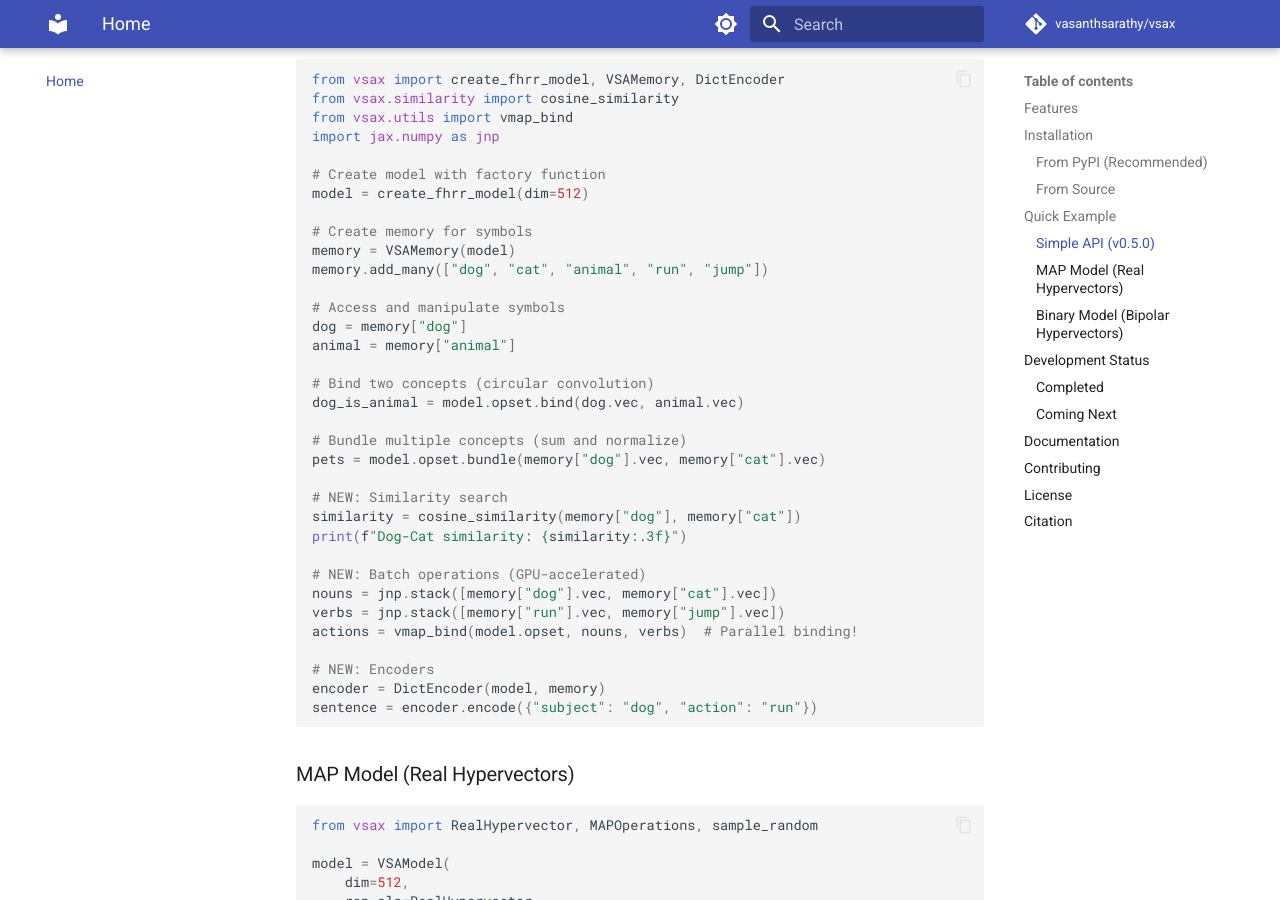
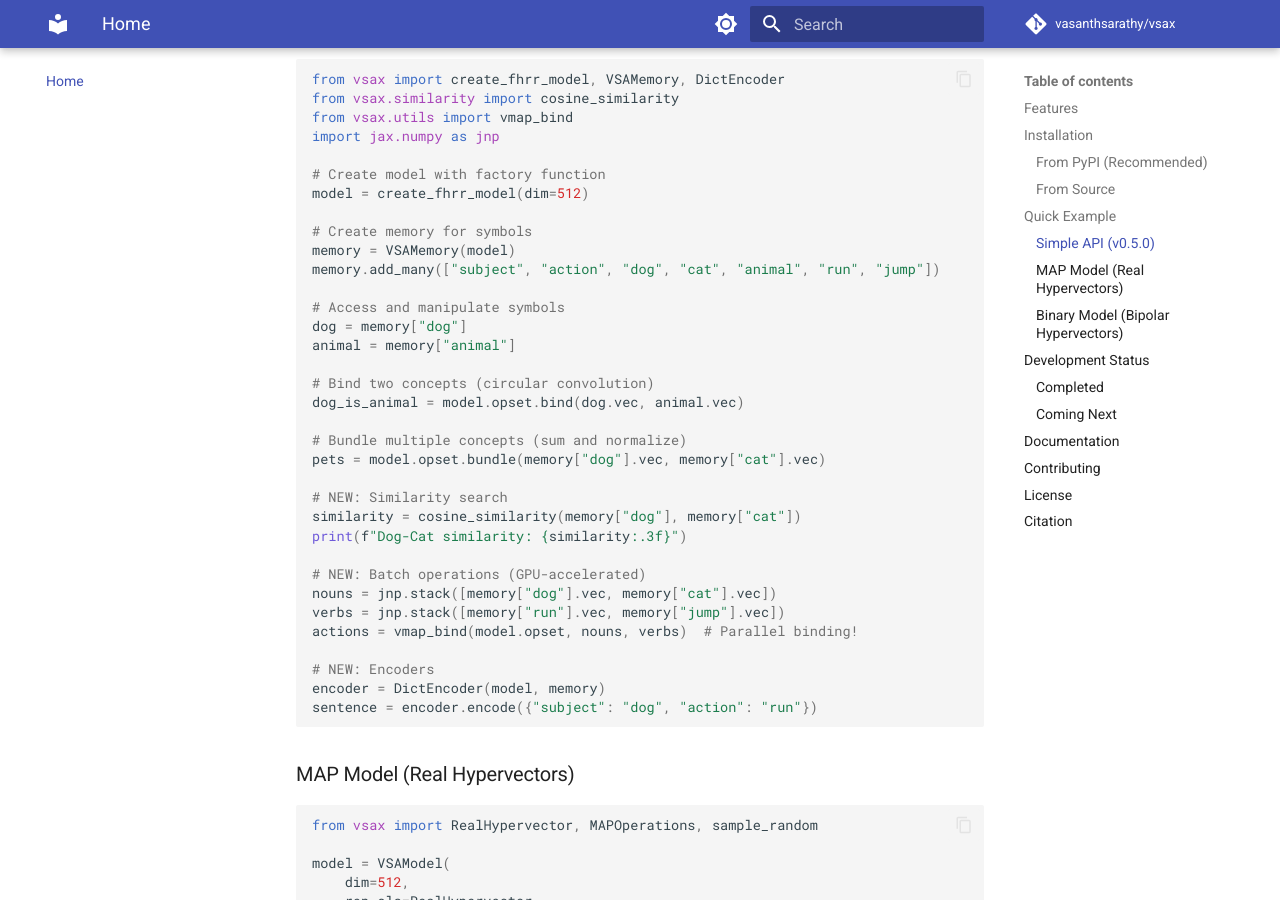
Before and after one commit to vasanthsarathy/vsax, an MkDocs documentation site: the page built from docs/index.md, in a window 1280 px wide and 900 px high, scrolled down 1301 px. Built offline with MkDocs 1.6.1 and Material for MkDocs 9.7.7, drawn with Linux system fonts in a browser that asks for light colours; comment, search, counter and statistics services are not loaded.

Commit message:
Fix DictEncoder examples in documentation by adding role keys to memory
The Quick Start examples in docs/index.md and docs/getting-started.md were missing
the role hypervectors ("subject", "action") needed by DictEncoder. DictEncoder
requires both dictionary keys and values to exist in memory for role-filler binding.

Updated both examples to add ["subject", "action"] to memory.add_many() calls,
matching the correct pattern already used in README.md.

🤖 Generated with [Claude Code](https://claude.com/claude-code)

Co-Authored-By: Claude Sonnet 4.5 <noreply@anthropic.com>

```diff
--- a/docs/index.md
+++ b/docs/index.md
@@ -54,7 +54,7 @@ model = create_fhrr_model(dim=512)
 
 # Create memory for symbols
 memory = VSAMemory(model)
-memory.add_many(["dog", "cat", "animal", "run", "jump"])
+memory.add_many(["subject", "action", "dog", "cat", "animal", "run", "jump"])
 
 # Access and manipulate symbols
 dog = memory["dog"]
```
Also changed, not shown: docs/getting-started.md (+1 -1 lines).
